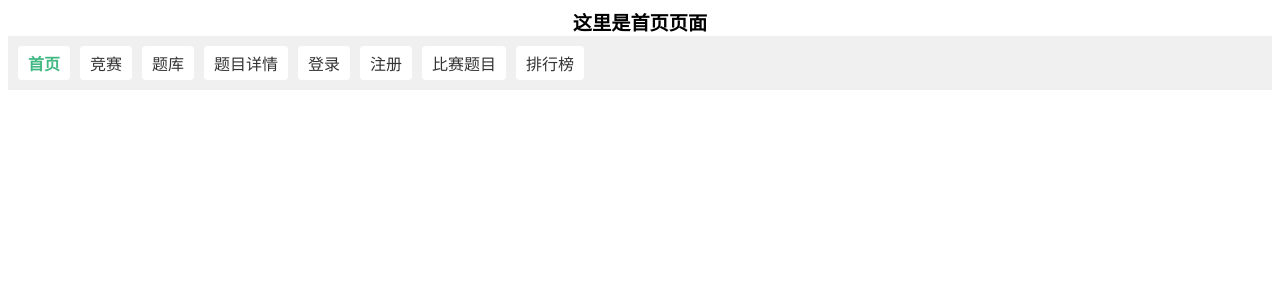
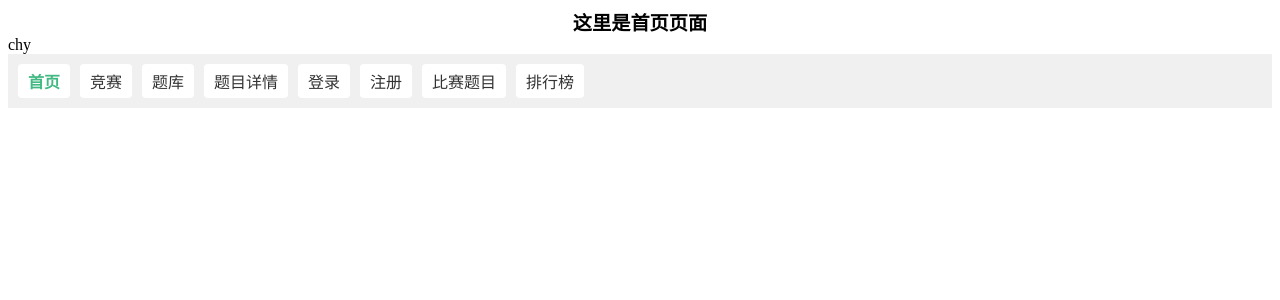
Before and after one commit to JGG0sbp66/reborn_oj_master, a Vue app: page /nav/home in a window 1280 px wide. Shown: the top 300 px of the page. Built offline with nearby package versions, Linux system fonts and the light colour scheme; the HTML template or start-up script is replaced by a standard one.

Commit message:
在首页组件中新增一个div元素

```diff
--- a/src/views/nav/home.vue
+++ b/src/views/nav/home.vue
@@ -1,5 +1,6 @@
 <template>
     <showtitle text="这里是首页页面"/>
+    <div>chy</div>
     <navlinks/>
 
   </template>
```
